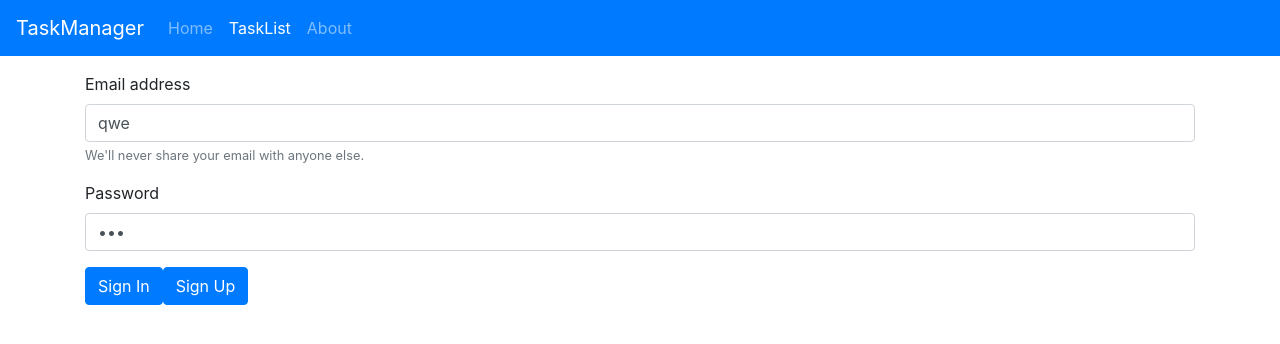
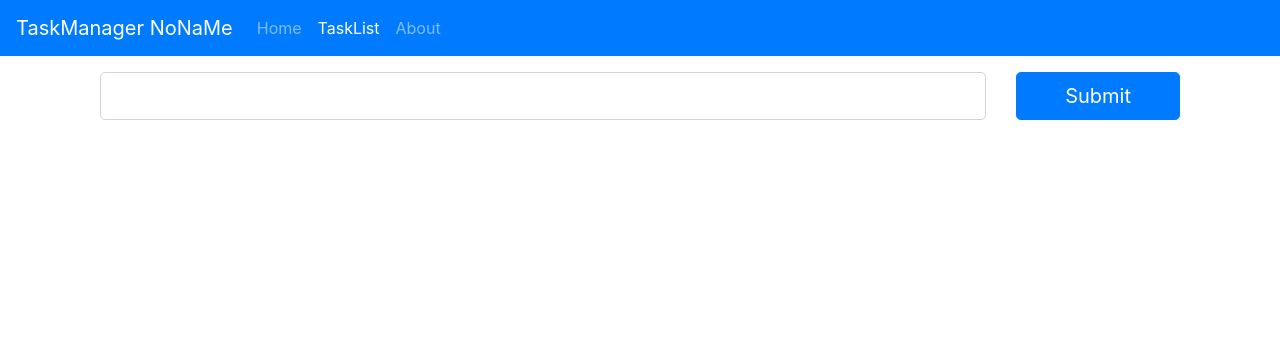
Before and after one commit to gorushkin/taskmanager, a React (Create React App) app: page /tasks in a window 1280 px wide. Shown: the top 344 px of the page. Built offline with nearby package versions, Linux system fonts and the light colour scheme; no server answers.

Commit message:
add bootstrap js

```diff
--- a/package.json
+++ b/package.json
@@ -20,6 +20,7 @@
     "crypto": "^1.0.1",
     "express": "^4.17.1",
     "express-session": "^1.17.1",
+    "jquery": "^3.5.1",
     "jsonwebtoken": "^8.5.1",
     "lodash": "^4.17.20",
     "mongoose": "^5.10.11",
@@ -27,6 +28,7 @@
     "node-sass": "^4.14.1",
     "passport": "^0.4.1",
     "passport-jwt": "^4.0.0",
+    "popper.js": "^1.16.1",
     "react": "^17.0.1",
     "react-dom": "^17.0.1",
     "react-router-dom": "^5.2.0",
--- a/src/App.jsx
+++ b/src/App.jsx
@@ -11,9 +11,9 @@ const App = () => {
   const user = useContext(ContextUser);
   console.log(user.state.isGuest);
 
-  useEffect(() => {
-    user.userInit();
-  }, []);
+  // useEffect(() => {
+  //   user.userInit();
+  // }, []);
 
   return (
     <BrowserRouter>
--- a/src/components/AuthForm.jsx
+++ b/src/components/AuthForm.jsx
@@ -2,13 +2,18 @@ import React, { useState, useContext } from 'react';
 import { ContextUser } from '../user';
 
 const AuthForm = () => {
-  const [form, setForm] = useState({ email: 'qwe', password: 'qwe' });
+  const [form, setForm] = useState({ email: 'artyom', password: '12345' });
 
   const user = useContext(ContextUser);
 
   const signInHandler = (e) => {
     e.preventDefault();
     user.userSignIn(form);
+  };
+
+  const signUpHandler = (e) => {
+    e.preventDefault();
+    user.userSignUp(form);
   };
 
   const onChangeHandler = (e) => {
@@ -47,7 +52,7 @@ const AuthForm = () => {
       <button className='btn btn-primary' onClick={signInHandler}>
         Sign In
       </button>
-      <button className='btn btn-primary' onClick={signInHandler}>
+      <button className='btn btn-primary' onClick={signUpHandler}>
         Sign Up
       </button>
     </form>
--- a/src/components/Navbar.jsx
+++ b/src/components/Navbar.jsx
@@ -1,9 +1,13 @@
-import React from 'react';
+import React, { useContext } from 'react';
 import { NavLink } from 'react-router-dom';
+import { ContextUser } from '../user/index';
 
-const Navbar = () => (
+const Navbar = () => {
+  const user = useContext(ContextUser);
+
+  return (
     <nav className='navbar-expand-lg navbar navbar-dark bg-primary'>
-    <span className='navbar-brand text-white'>TaskManager</span>
+      <span className='navbar-brand text-white'>TaskManager {user.state.email || 'NoNaMe'}</span>
       <button
         className='navbar-toggler'
         type='button'
@@ -36,5 +40,6 @@ const Navbar = () => (
       </div>
     </nav>
   );
+};
 
 export default Navbar;
--- a/src/index.js
+++ b/src/index.js
@@ -2,6 +2,7 @@ import React from 'react';
 import ReactDOM from 'react-dom';
 import App from './App';
 import './style.scss';
+import 'bootstrap';
 import { UserProvider } from './user';
 
 ReactDOM.render(
--- a/src/user/state.js
+++ b/src/user/state.js
@@ -3,6 +3,7 @@ import axios from 'axios';
 import routes from '../routes';
 import user from './reducer';
 import { ContextUser } from './index';
+import routers from '../routes';
 
 const UserProvider = ({ children }) => {
   const [state, dispatch] = useReducer(user, {});
@@ -10,27 +11,28 @@ const UserProvider = ({ children }) => {
   const userSignIn = async ({ email, password }) => {
     const url = routes.login();
     try {
-      console.log('url: ', url);
       const res = await axios.post(url, { email, password });
-      console.log('res: ', res);
       const { user } = res.data;
-      user.isGuest = false;
-      // localStorage.setItem('toket', JSON.stringify(user));
-      // dispatch({ type: 'USER__SIGNIN', payload: { user } });
+      dispatch({ type: 'USER__SIGNIN', payload: { user } });
     } catch (error) {
       console.log(error);
     }
   };
 
-  const userInit = () => {
-    const initUserState = JSON.parse(localStorage.getItem('token')) || {
-      name: 'NoName',
-      email: '',
-      id: '',
-      isGuest: true,
-    };
-    dispatch({ type: 'USER__INIT', payload: { user: initUserState } });
+  const userSignUp = async ({ email, password }) => {
+    const url = routers.register();
+    console.log('url: ', url);
   };
+
+  // const userInit = () => {
+  //   const initUserState = JSON.parse(localStorage.getItem('token')) || {
+  //     name: 'NoName',
+  //     email: '',
+  //     id: '',
+  //     isGuest: true,
+  //   };
+  //   dispatch({ type: 'USER__INIT', payload: { user: initUserState } });
+  // };
 
   return (
     <ContextUser.Provider
@@ -38,7 +40,8 @@ const UserProvider = ({ children }) => {
         state,
         dispatch,
         userSignIn,
-        userInit,
+        userSignUp,
+        // userInit,
       }}
     >
       {children}
```
Also changed, not shown: 2 other files (tests, documents, lock files or other folders). Lines whose indentation alone changed are shown as unchanged.
